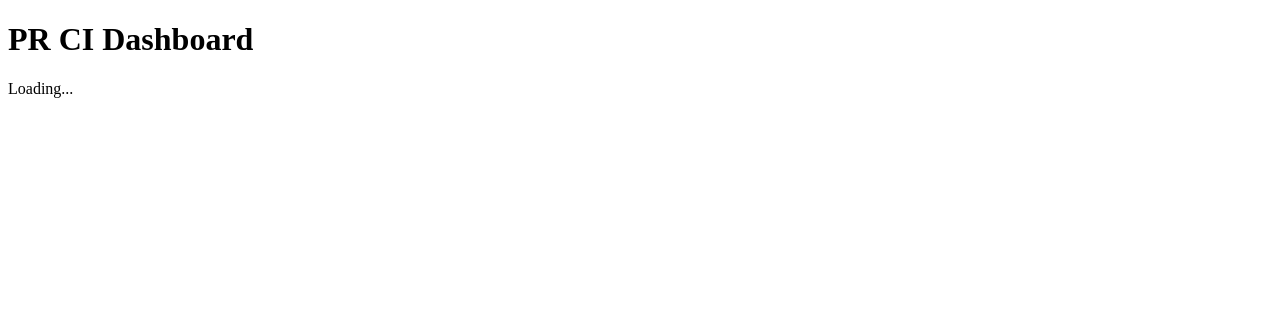
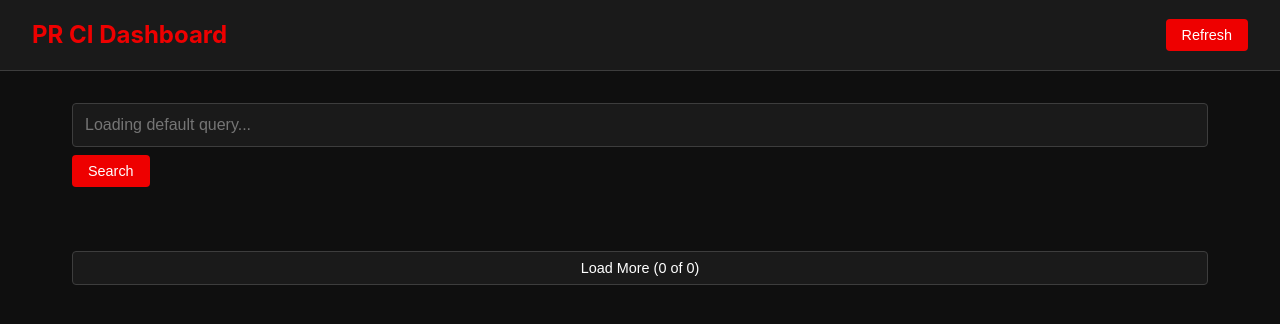
Before and after one commit to jluhrsen/workBits, a Flask app: page / in a window 1280 px wide. Shown: the top 324 px of the page. Run offline with Flask 3, Linux system fonts and the light colour scheme; parts of the project's set-up code (start-up, migrations or seed data) failed here and were passed over.

Commit message:
feat: add complete HTML structure with Red Hat theme
Includes navbar, search box, PR card containers, toast notifications.
Dark theme with --primary: #ee0000 matching design spec.

Co-Authored-By: Claude Sonnet 4.5 <noreply@anthropic.com>

```diff
--- a/pr-ci-dashboard/templates/index.html
+++ b/pr-ci-dashboard/templates/index.html
@@ -4,9 +4,230 @@
     <meta charset="UTF-8">
     <meta name="viewport" content="width=device-width, initial-scale=1.0">
     <title>PR CI Dashboard</title>
+    <style>
+        :root {
+            --primary: #ee0000;
+            --primary-dark: #c00000;
+            --bg-dark: #0f0f0f;
+            --bg-card: #1a1a1a;
+            --text-primary: #f5f5f5;
+            --text-secondary: #d4d4d4;
+            --border: #3d3d3d;
+            --success: #92cc6f;
+        }
+
+        * {
+            margin: 0;
+            padding: 0;
+            box-sizing: border-box;
+        }
+
+        body {
+            font-family: -apple-system, BlinkMacSystemFont, 'Segoe UI', Roboto, sans-serif;
+            background: var(--bg-dark);
+            color: var(--text-primary);
+            line-height: 1.6;
+        }
+
+        .navbar {
+            background: var(--bg-card);
+            border-bottom: 1px solid var(--border);
+            padding: 1rem 2rem;
+            display: flex;
+            justify-content: space-between;
+            align-items: center;
+            position: sticky;
+            top: 0;
+            z-index: 100;
+        }
+
+        h1 {
+            font-size: 1.5rem;
+            color: var(--primary);
+        }
+
+        .btn {
+            background: var(--primary);
+            color: white;
+            border: none;
+            padding: 0.5rem 1rem;
+            border-radius: 4px;
+            cursor: pointer;
+            font-size: 0.9rem;
+        }
+
+        .btn:hover {
+            background: var(--primary-dark);
+        }
+
+        .btn:disabled {
+            opacity: 0.5;
+            cursor: not-allowed;
+        }
+
+        .btn-secondary {
+            background: var(--bg-card);
+            border: 1px solid var(--border);
+        }
+
+        .container {
+            max-width: 1200px;
+            margin: 0 auto;
+            padding: 2rem;
+        }
+
+        .banner {
+            background: #856404;
+            color: #fff3cd;
+            padding: 1rem;
+            margin-bottom: 1rem;
+            border-radius: 4px;
+        }
+
+        .banner.hidden {
+            display: none;
+        }
+
+        .search-box {
+            margin-bottom: 2rem;
+        }
+
+        .search-input {
+            width: 100%;
+            padding: 0.75rem;
+            background: var(--bg-card);
+            border: 1px solid var(--border);
+            border-radius: 4px;
+            color: var(--text-primary);
+            font-size: 1rem;
+            margin-bottom: 0.5rem;
+        }
+
+        .pr-card {
+            background: var(--bg-card);
+            border: 1px solid var(--border);
+            border-radius: 8px;
+            padding: 1.5rem;
+            margin-bottom: 1rem;
+        }
+
+        .pr-header {
+            margin-bottom: 1rem;
+        }
+
+        .pr-title {
+            font-size: 1.1rem;
+            margin-bottom: 0.5rem;
+        }
+
+        .pr-meta {
+            font-size: 0.9rem;
+            color: var(--text-secondary);
+        }
+
+        .job-section {
+            margin-top: 1rem;
+            border-top: 1px solid var(--border);
+            padding-top: 1rem;
+        }
+
+        .job-section-header {
+            cursor: pointer;
+            padding: 0.5rem 0;
+            user-select: none;
+        }
+
+        .job-section-header:hover {
+            color: var(--primary);
+        }
+
+        .job-list {
+            margin-top: 0.5rem;
+            display: none;
+        }
+
+        .job-list.expanded {
+            display: block;
+        }
+
+        .job-item {
+            padding: 0.75rem;
+            margin: 0.5rem 0;
+            background: var(--bg-dark);
+            border-radius: 4px;
+        }
+
+        .job-name {
+            font-family: monospace;
+            margin-bottom: 0.5rem;
+        }
+
+        .job-actions {
+            display: flex;
+            gap: 0.5rem;
+            margin-top: 0.5rem;
+        }
+
+        .loading {
+            text-align: center;
+            padding: 2rem;
+            color: var(--text-secondary);
+        }
+
+        .toast-container {
+            position: fixed;
+            bottom: 2rem;
+            right: 2rem;
+            z-index: 1000;
+        }
+
+        .toast {
+            background: var(--bg-card);
+            border: 1px solid var(--border);
+            border-radius: 4px;
+            padding: 1rem;
+            margin-top: 0.5rem;
+            min-width: 300px;
+            animation: slideIn 0.3s ease;
+        }
+
+        @keyframes slideIn {
+            from { transform: translateX(100%); opacity: 0; }
+            to { transform: translateX(0); opacity: 1; }
+        }
+
+        .toast.success { border-left: 4px solid var(--success); }
+        .toast.error { border-left: 4px solid var(--primary); }
+
+        #load-more-btn {
+            width: 100%;
+            margin-top: 2rem;
+        }
+    </style>
 </head>
 <body>
-    <h1>PR CI Dashboard</h1>
-    <p>Loading...</p>
+    <div class="navbar">
+        <h1>PR CI Dashboard</h1>
+        <button class="btn" id="refresh-btn">Refresh</button>
+    </div>
+
+    <div id="auth-banner" class="banner hidden"></div>
+
+    <div class="container">
+        <div class="search-box">
+            <input type="text" id="search-input" class="search-input" placeholder="Loading default query...">
+            <button class="btn" id="search-btn">Search</button>
+        </div>
+
+        <div id="pr-cards-container"></div>
+
+        <button class="btn btn-secondary hidden" id="load-more-btn">
+            Load More (<span id="current-count">0</span> of <span id="total-count">0</span>)
+        </button>
+    </div>
+
+    <div class="toast-container" id="toast-container"></div>
+
+    <script src="/static/app.js"></script>
 </body>
 </html>
```
